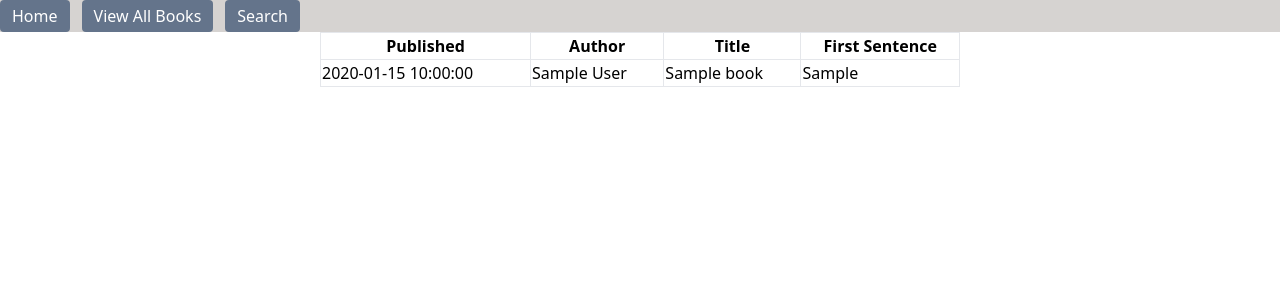
After one commit to danielcaz2200/fastapi-books, a FastAPI app: template templates/books.html in a window 1280 px wide. The commit adds this page. Shown: the top 300 px of the page. Run offline with FastAPI, Linux system fonts and the light colour scheme; the template is opened without the code that fills it: most values are stand-ins (such as "Sample title", 1, 10 or a date in 2020); parts of the project's set-up code (start-up, migrations or seed data) failed here and were passed over; some libraries are stand-ins or nearby versions.

Commit message:
working table rows

```diff
--- a/main.py
+++ b/main.py
@@ -50,13 +50,23 @@ def index(request: Request):
     )
 
 
-@app.get('/books/')
-def all_books(db: sqlite3.Connection = Depends(get_db)):
+@app.get('/books/', response_class=HTMLResponse)
+def all_books(request: Request, db: sqlite3.Connection = Depends(get_db)):
     cur = db.cursor()
     query = """SELECT * FROM books;"""
     res = cur.execute(query)
+    books = res.fetchall()
 
-    return {'books': res.fetchall()}
+    # return {'books': res.fetchall()}
+
+    context = {
+        "books": books,
+        'request': request
+    }
+
+    return templates.TemplateResponse(
+        "books.html", context
+    )
 
 
 @app.post('/books/', status_code=201)
--- a/static/css/app.css
+++ b/static/css/app.css
@@ -578,8 +578,28 @@ video {
   display: flex;
 }
 
+.table {
+  display: table;
+}
+
+.h-16 {
+  height: 4rem;
+}
+
+.min-w-\[50\%\] {
+  min-width: 50%;
+}
+
 .cursor-not-allowed {
   cursor: not-allowed;
+}
+
+.items-center {
+  align-items: center;
+}
+
+.justify-center {
+  justify-content: center;
 }
 
 .justify-between {
@@ -668,6 +688,11 @@ video {
   line-height: 2.25rem;
 }
 
+.text-sm {
+  font-size: 0.875rem;
+  line-height: 1.25rem;
+}
+
 .text-blue-500 {
   --tw-text-opacity: 1;
   color: rgb(59 130 246 / var(--tw-text-opacity));
--- a/templates/base.html
+++ b/templates/base.html
@@ -21,10 +21,10 @@
 <body>
     <ul class="flex bg-stone-300">
         <li class="mr-3">
-          <a class="inline-block rounded py-1 px-3 bg-slate-500 text-white" href="#">Home</a>
+          <a class="inline-block rounded py-1 px-3 bg-slate-500 text-white" href="/index/">Home</a>
         </li>
         <li class="mr-3">
-            <a class="inline-block rounded py-1 px-3 bg-slate-500 text-white" href="#">View All</a>
+            <a class="inline-block rounded py-1 px-3 bg-slate-500 text-white" href="/books/">View All Books</a>
         </li>
         <li class="mr-3">
             <a class="inline-block rounded py-1 px-3 bg-slate-500 text-white" href="#">Search</a>
--- /dev/null
+++ b/templates/books.html
@@ -0,0 +1,28 @@
+{% extends 'base.html' %}
+
+{% block content %}
+<body>
+    <div class="flex items-center justify-center">
+        <table class="min-w-[50%] id="books-table">
+            <thead>
+                <tr>
+                    <th class="border">Published</th>
+                    <th class="border">Author</th>
+                    <th class="border">Title</th>
+                    <th class="border">First Sentence</th>
+                </tr>
+            </thead>
+            <tbody clas="text-center text-sm">
+                {% for book in books %}
+                    <tr>
+                    <td class="border">{{ book.published }}</td>
+                    <td class="border">{{ book.author }}</td>
+                    <td class="border">{{ book.title }}</td>
+                    <td class="border">{{ book.first_sentence }}</td>
+                    </tr>
+                {% endfor %}
+            </tbody>
+        </table>
+    </div>
+</body>
+{% endblock content %}
```
